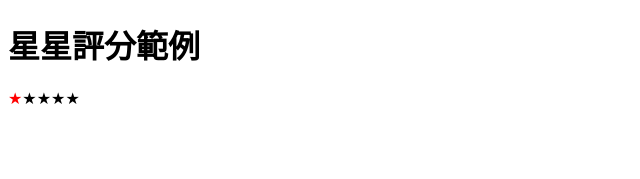
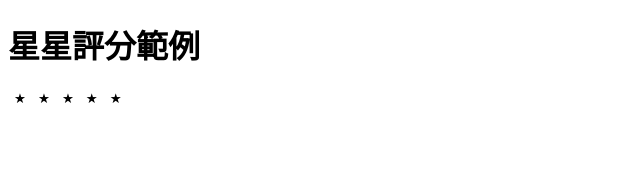
Before and after one commit to yanniao0827/React, a Next.js app: page /cs-0607/star in a window 1280 px wide. Shown: the top 179 px of the page, without its empty margins (0-640 px from the left). Built offline with nearby package versions, Linux system fonts and the light colour scheme.

Commit message:
星星套用按鈕方式

```diff
--- a/pages/cs-0607/star.js
+++ b/pages/cs-0607/star.js
@@ -1,18 +1,23 @@
-import React from 'react'
+import React from 'react';
 // 導入.module.css檔案
-import styles from '@/styles/star.module.css'
+import styles from '@/styles/star.module.css';
 
 export default function Star() {
   return (
     <>
       <h1>星星評分範例</h1>
       <div>
-        <span className={styles['good-style']}>&#9733;</span>
-        <span>&#9733;</span>
-        <span>&#9733;</span>
-        <span>&#9733;</span>
-        <span>&#9733;</span>
+        {Array(5)
+          .fill(1)
+          .map((v, i) => {
+            return (
+              <button key={i} className={styles['star-btn']}>
+                {' '}
+                <span>&#9733;</span>
+              </button>
+            );
+          })}
       </div>
     </>
-  )
+  );
 }
```
